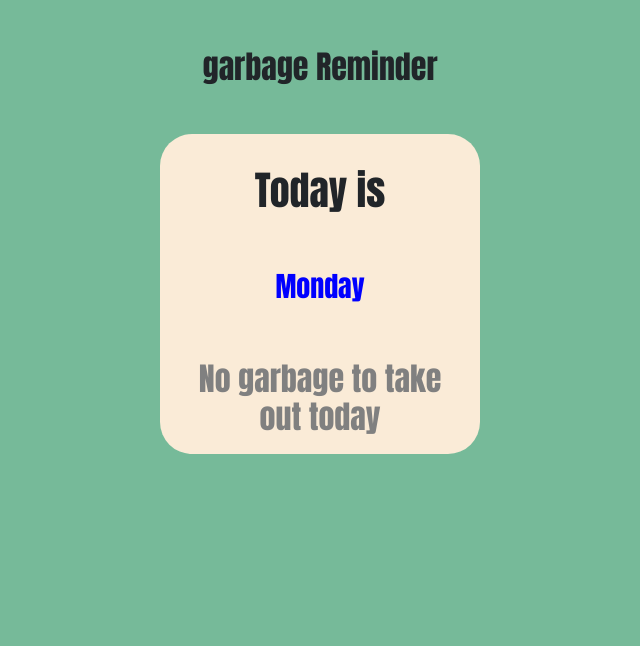
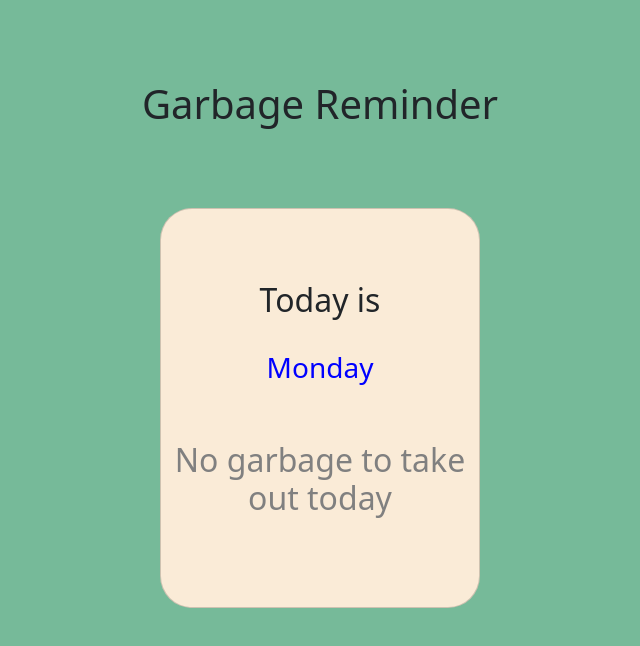
Before and after one commit to SherifAckles/garbage-reminder-lol, a plain HTML site: page index.html in a window 1280 px wide. Shown: the whole page, without its empty margins (320-960 px from the left). Drawn offline with nearby package versions, Linux system fonts and the light colour scheme.

Commit message:
refactor all codes

```diff
--- a/index.html
+++ b/index.html
@@ -15,15 +15,14 @@
   </head>
 
   <body>
-    <h3 class="practise text-center">garbage Reminder</h3>
-
-    <main >
-      <h1>Today is</h1>
-      <br />
+    <h1 class="app-name">Garbage Reminder</h1>
+    <main class="card m-auto" style="width: 20rem">
+      <h2 class="card-title py-4">Today is</h2>
       <h3 class="message1"></h3>
       <br />
       <h2 class="message2"></h2>
     </main>
+
     <script
       src="https://cdn.jsdelivr.net/npm/bootstrap@5.2.2/dist/js/bootstrap.bundle.min.js"
       integrity="sha384-OERcA2EqjJCMA+/3y+gxIOqMEjwtxJY7qPCqsdltbNJuaOe923+mo//f6V8Qbsw3"
--- a/script.js
+++ b/script.js
@@ -14,9 +14,13 @@ const message2 = document.querySelector(".message2");
 const message1 = document.querySelector(".message1");
 message1.textContent = today;
 message1.style.color = "blue";
-// using for loop instead of assiging array positions
-for (let i = 0; i < garbageDays.length; i++) {
-  if (today === garbageDays[i]) {
+// using for of loop instead of assiging array positions
+for (const i of garbageDays) {
+  // we can use one of these (ifs) to check if today is the garbageday to take out
+  //if (garbageDays.includes(today)) {
+    // }
+
+  if (today === garbageDays) {
     message1.textContent = `today at 7 AM you have to get the garbage out`;
     message1.style.color = "green";
   } else {
--- a/style.css
+++ b/style.css
@@ -3,34 +3,31 @@
   padding: 0;
   box-sizing: border-box;
 }
-
-.practise {
-  margin-top: 3rem;
-}
 body {
   background-color: #76ba99;
 }
-/* #container*/
-.practise,main {
+
+.app-name {
+  text-align: center;
+  margin: 5rem 0;
+}
+
+.card {
+  width: 18rem;
+  margin-top: 20rem;
+  width: 1rem;
+  background-color: antiquewhite;
+  height: 25rem;
   font-size: xx-large;
-  font-family: Impact, Haettenschweiler, "Arial Narrow Bold", sans-serif;
   text-align: center;
   align-items: center;
+  border-radius: 2rem;
 }
 
-.practise {
-  margin-bottom: 3rem;
+.card-title {
+  margin-top: 3rem;
 }
 
-main {
-  margin: auto;
-
-  width: 20rem;
-  background-color: antiquewhite;
- height: 20rem;
- padding: 2rem;
- border-radius: 2rem;
-}
 .message1 {
   color: green;
 }
```
